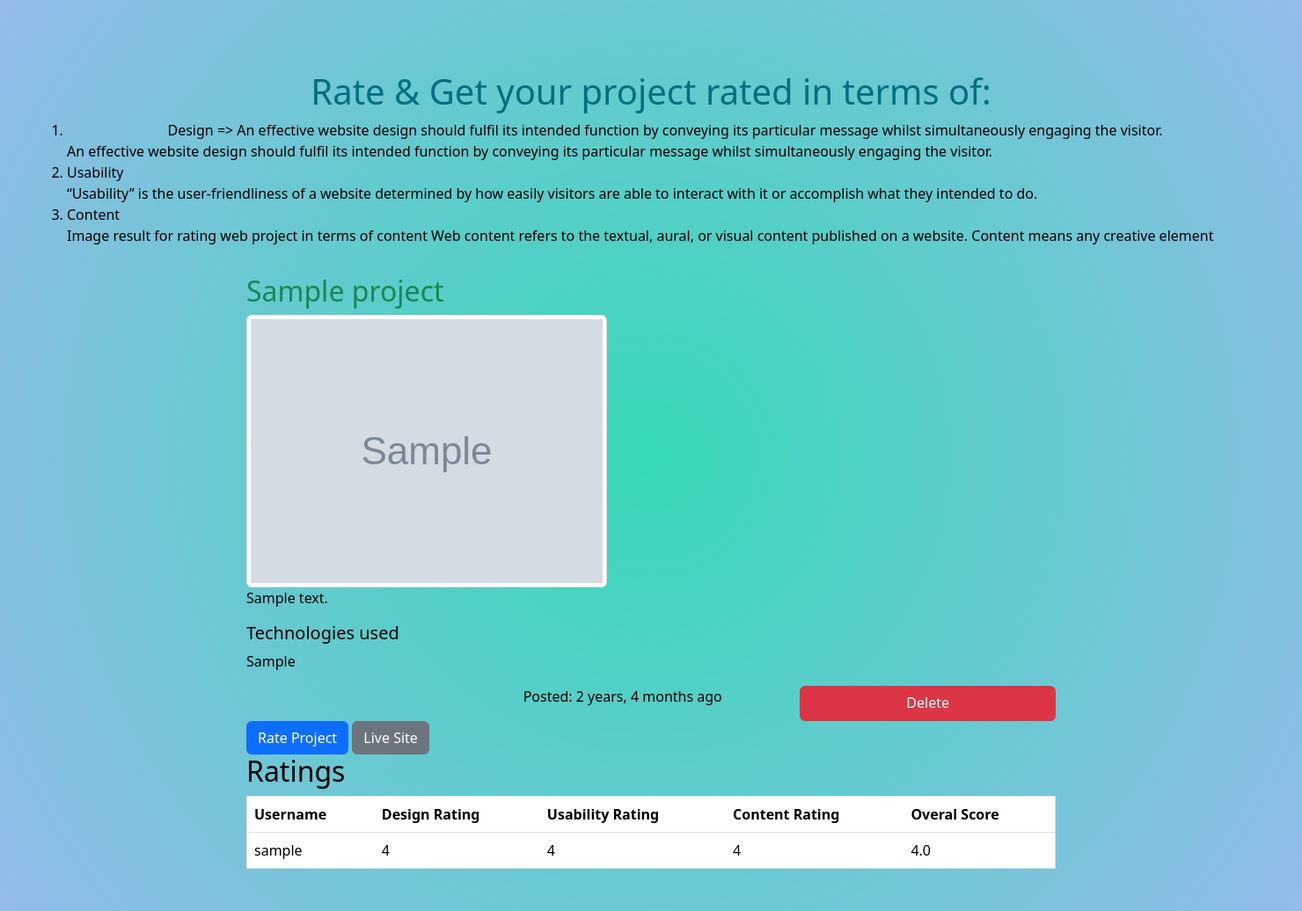
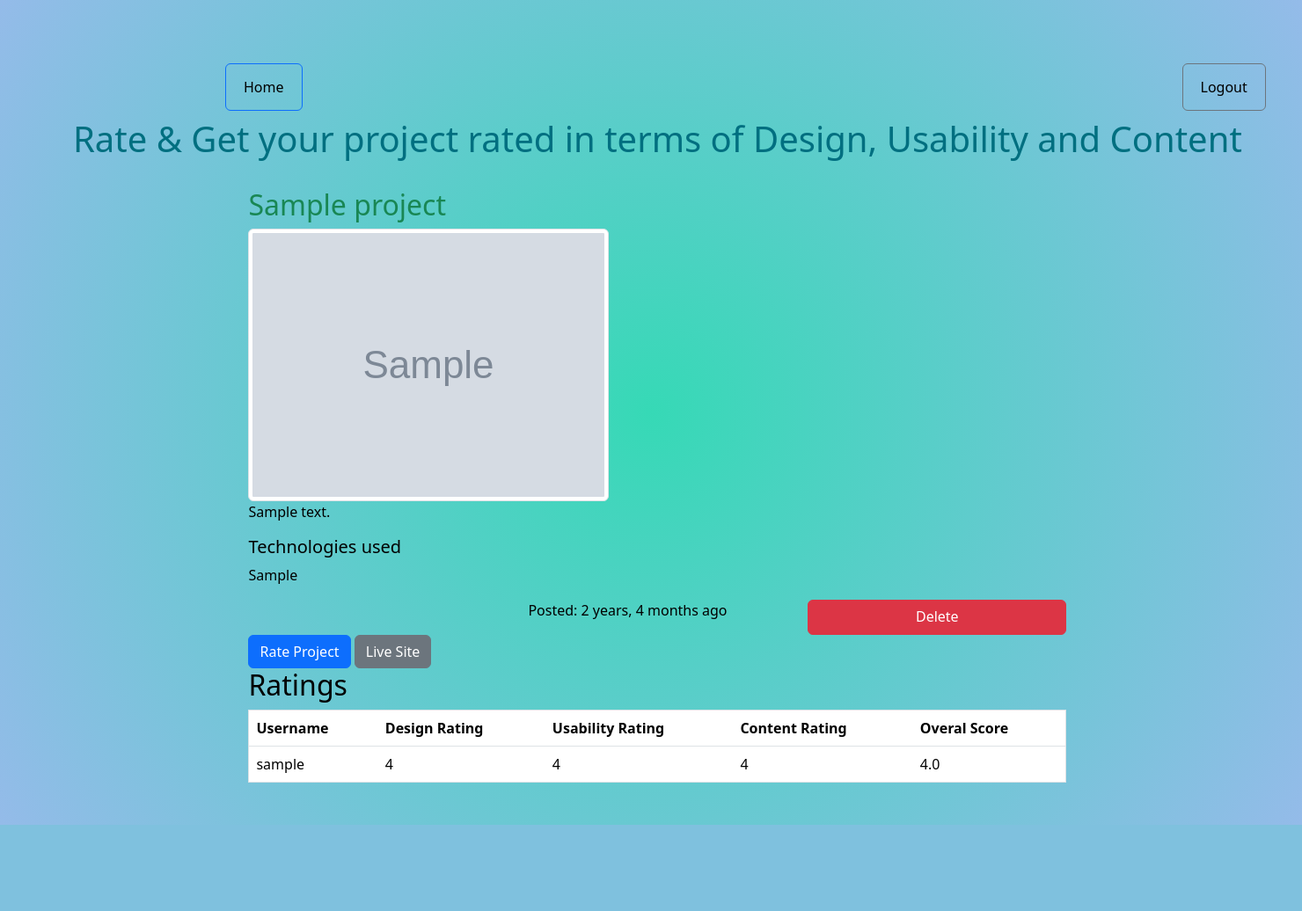
Before and after one commit to WayneMusungu/Awards, a Django app: page /details/1 in a window 1480 px wide. Shown: the whole page at 88% size. After the commit the page ends 938 px from the top, so only its background shows below. Run offline with Django 4.2, Linux system fonts and the light colour scheme; a user stored in the database is signed in; tables that the repository leaves empty hold one stand-in row (values such as "Sample post"); grey boxes marked "Sample" are stand-in pictures; some libraries are stand-ins or nearby versions.

Commit message:
Make adjustments to navbar stylings in the templates

```diff
--- a/projects/forms.py
+++ b/projects/forms.py
@@ -16,6 +16,7 @@ class ProjectsPostForm(forms.ModelForm):
        fields = ['title', 'user', 'image', 'description', 'technologies_used', 'link']
 
 
+
 class ProfileForm(forms.ModelForm):
     class Meta:
         model = Profile
--- a/projects/templates/delete.html
+++ b/projects/templates/delete.html
@@ -6,7 +6,7 @@
         <p>Are you sure you want to delete <span>"{{obj}}"</span>?</p>
         <div class="delete-footer">
             <a class="btn delete-btn" href="{{ request.META.HTTP_REFERER }}">Go back</a>
-            <input class="delete-btn" type="submit" value="Yes">
+            <input type="button" class="btn delete-btn" type="submit" value="Yes">
         </div>
     </form>
 </main>
--- a/projects/templates/details.html
+++ b/projects/templates/details.html
@@ -1,9 +1,32 @@
-{%extends 'base.html'%} {% load bootstrap5 %} {% block content %} {{ block.super}}
+{%extends 'base.html'%} {% load bootstrap5 %} {% block content %}
 
 <div class="container-fluid">
     <div id="random" class="min-vh-75">
-        <h1 style="text-align: center;">Rate & Get your project rated in terms of:</h1>
-        <ol>
+        <nav class="navbar navbar-expand-lg ">
+            <div class="container-fluid">
+                <!-- <a class="navbar-brand" href="{%url 'projects'%}">Home</a> -->
+                <button class="navbar-toggler" type="button" data-bs-toggle="collapse" data-bs-target="#navbarSupportedContent" aria-controls="navbarSupportedContent" aria-expanded="false" aria-label="Toggle navigation">
+                <span class="navbar-toggler-icon"></span>
+              </button>
+                <div class="collapse navbar-collapse" id="navbarSupportedContent">
+                    <ul class="navbar-nav me-auto mb-2 mb-lg-0">
+                        <li class="nav-item">
+                            <button style="margin-left: 200px;" type="button" class="btn btn-outline-primary">
+                            <a style="color: black;" class="nav-link active" aria-current="page" href="{%url 'projects'%}">Home</a></button>
+                        </li>
+                        <li class="nav-item">
+                            <button  style="margin-left: 1000px;" type="button" class="btn btn-outline-secondary" ><a class="nav-link" style="color: black;" href="{% url 'logout' %}">Logout</a></button>
+                        </li>
+                    </ul>
+                    <!-- <form action="{% url 'search' %}" class="d-flex">
+                        <input class="form-control me-2" type="search" placeholder="Search" aria-label="Search">
+                        <button class="btn btn-outline-success" type="submit">Search</button>
+                    </form> -->
+                </div>
+            </div>
+        </nav>
+        <h1 style="text-align: center;">Rate & Get your project rated in terms of  Design, Usability and Content</h1>
+        <!-- <ol>
             <li>
 
                 <div style="text-align: center;" class="title">Design => An effective website design should fulfil its intended function by conveying its particular message whilst simultaneously engaging the visitor.</div>
@@ -24,7 +47,7 @@
             </li>
 
 
-        </ol>
+        </ol> -->
     </div>
 
     <!-- Looping through projects   -->
--- a/projects/templates/post_project.html
+++ b/projects/templates/post_project.html
@@ -11,12 +11,6 @@
                     <button type="button" class="btn btn-outline-primary">
                     <a style="color: black;" class="nav-link active" aria-current="page" href="{%url 'projects'%}">Home</a></button>
                 </li>
-                <li class="nav-item">
-                    <button style="margin-left: 10px;" type="button" class="btn btn-outline-primary"><a style="color: black;" class="nav-link" href="{%url 'profile'%}">Profile</a></button>
-
-                </li>
-
-
                 <li class="nav-item">
                     <button  style="margin-left: 1000px;" type="button" class="btn btn-outline-secondary" ><a class="nav-link" style="color: black;" href="{% url 'logout' %}">Logout</a></button>
                 </li>
--- a/projects/views.py
+++ b/projects/views.py
@@ -106,6 +106,9 @@ def profile(request):
     profile = Profile.objects.all()
     return render(request, 'profile.html', {"profile": profile, "image": image})
 
+
+
+@login_required(login_url='/accounts/login/')
 def updateprofile(request):
     current_user = request.user
     if request.method == 'POST':
```
Also changed, not shown: projects/templates/profile.html (added, +45 -0 lines), projects/templates/projects.html (+3 -6 lines), media/profile_images/Screenshot_from_2022-06-10_16-44-11_IcMAhT8.png (added), media/profile_images/download.jpeg (added), media/profile_images/download_DTv2dXC.jpeg (added), media/profile_images/hrebcheb.jpeg (added), media/profile_images/nrb_C5cpGvD.jpg (added), media/profile_images/otima_MaiWbs9.png (added).
